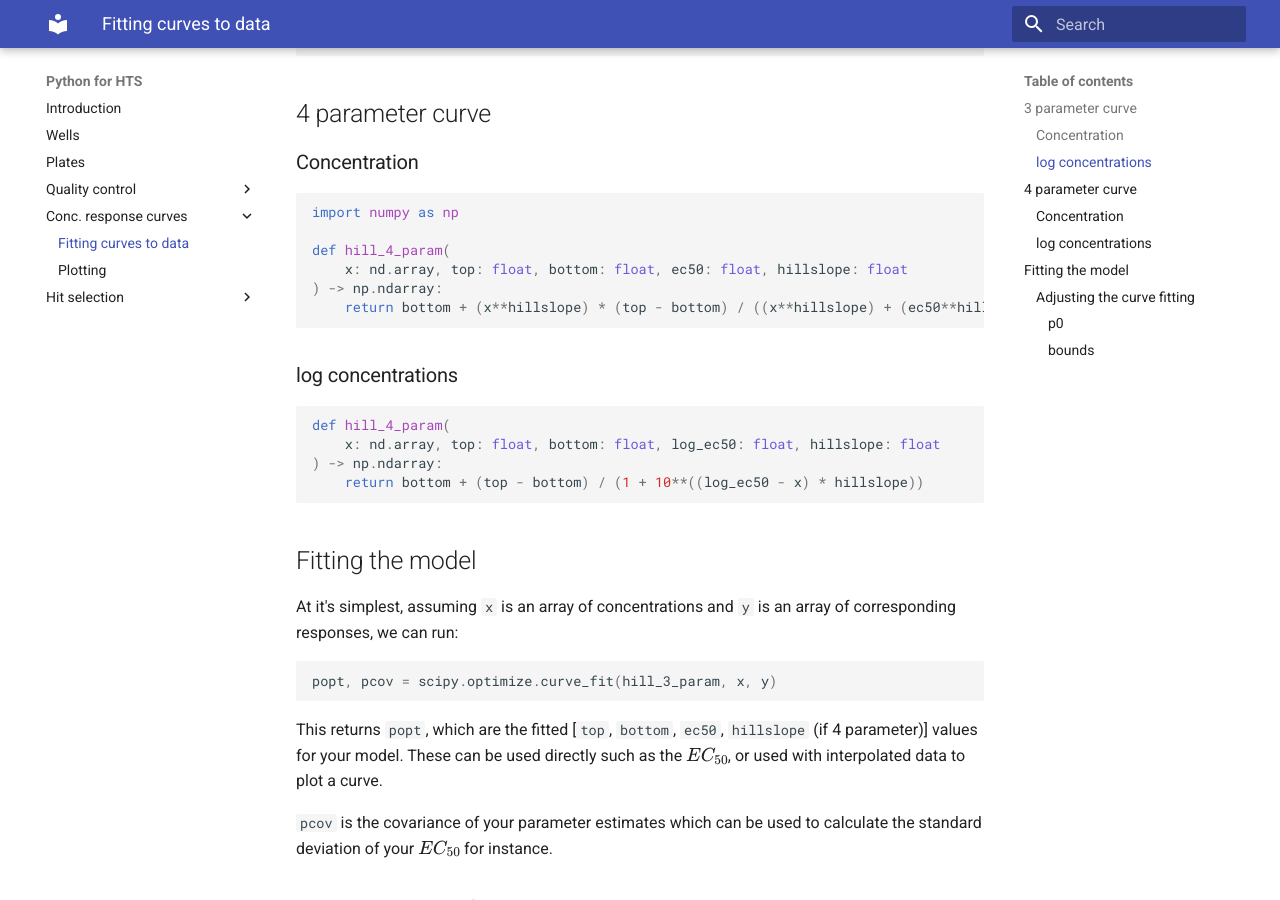
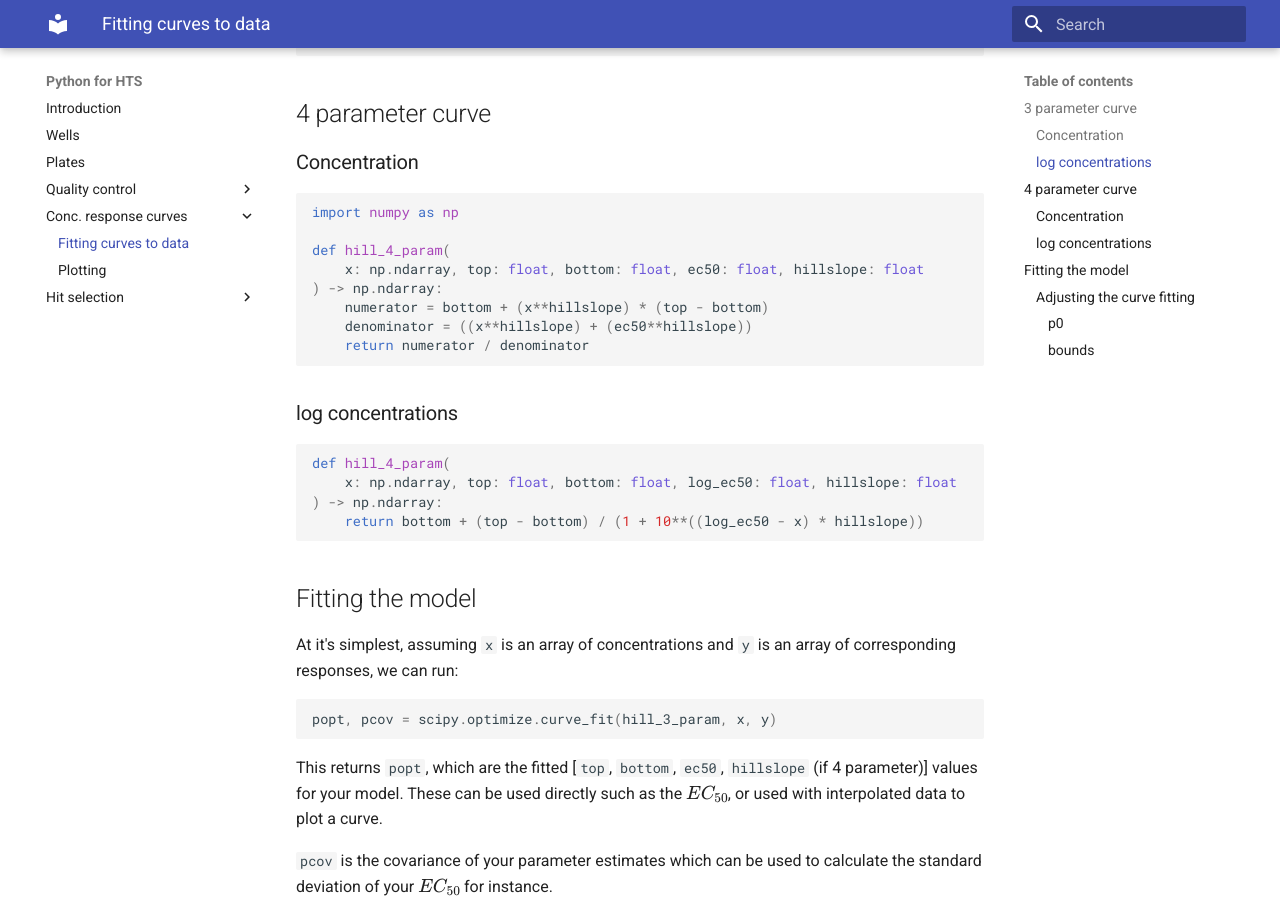
Before and after one commit to Swarchal/python-for-HTS, an MkDocs documentation site: the page built from docs/conc_response_curves/fitting.md, in a window 1280 px wide and 900 px high, scrolled down 648 px. Built offline with MkDocs 1.6.1 and Material for MkDocs 9.7.7, drawn with Linux system fonts in a browser that asks for light colours.

Commit message:
fix type-hints

````diff
--- a/docs/conc_response_curves/fitting.md
+++ b/docs/conc_response_curves/fitting.md
@@ -23,7 +23,7 @@ def hill_3_param(
 def hill_3_param(
     x: np.ndarray, top: float, botton: float, log_ec50: float
 ) -> np.ndarray:
-    return bottom + (top - bottom)  / (1 + 10**(log_ec50-x))
+    return bottom + (top - bottom)  / (1 + 10**(log_ec50 - x))
 ```
 
 
@@ -35,16 +35,18 @@ def hill_3_param(
 import numpy as np
 
 def hill_4_param(
-    x: nd.array, top: float, bottom: float, ec50: float, hillslope: float
+    x: np.ndarray, top: float, bottom: float, ec50: float, hillslope: float
 ) -> np.ndarray:
-    return bottom + (x**hillslope) * (top - bottom) / ((x**hillslope) + (ec50**hillslope))
+    numerator = bottom + (x**hillslope) * (top - bottom)
+    denominator = ((x**hillslope) + (ec50**hillslope))
+    return numerator / denominator
 ```
 
 ### log concentrations
 
 ```python
 def hill_4_param(
-    x: nd.array, top: float, bottom: float, log_ec50: float, hillslope: float
+    x: np.ndarray, top: float, bottom: float, log_ec50: float, hillslope: float
 ) -> np.ndarray:
     return bottom + (top - bottom) / (1 + 10**((log_ec50 - x) * hillslope))
 ```
````
